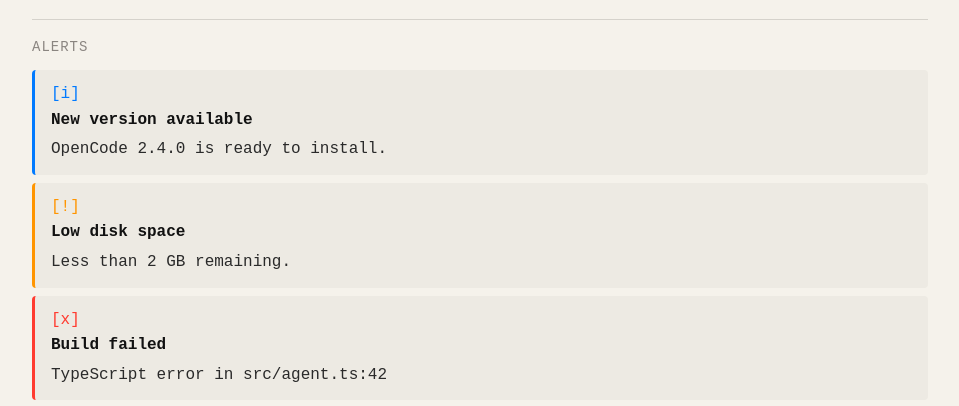
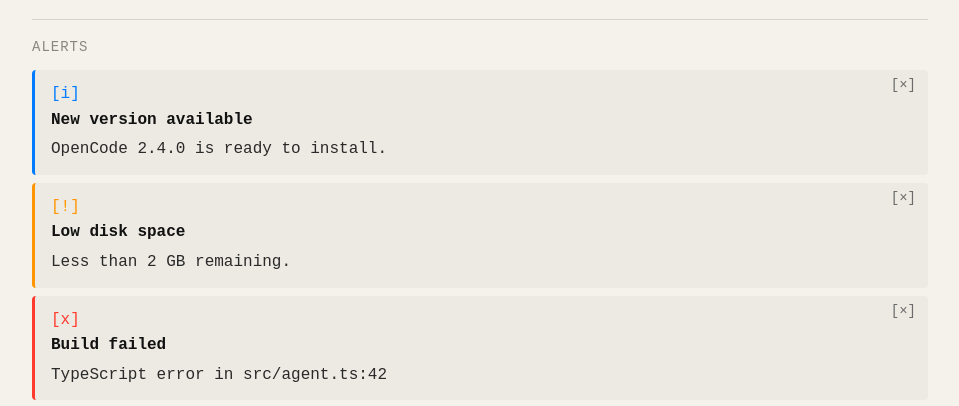
Before and after one commit to ro4dev/tui-components-react, a React (Vite) app: page / in a window 1280 px wide. Shown: the part 351-757 px from the top of the page, without its empty margins (160-1119 px from the left). Built offline with nearby package versions, Linux system fonts and the light colour scheme.

Commit message:
add internal dismiss state to Alert component

```diff
--- a/src/components/alert/Alert.tsx
+++ b/src/components/alert/Alert.tsx
@@ -19,10 +19,14 @@ const icons: Record<AlertType, string> = {
 
 export function Alert({ type, title, children, onDismiss, inline }: AlertProps) {
   const [removing, setRemoving] = useState(false);
+  const [visible, setVisible] = useState(true);
 
   const handleDismiss = () => {
     setRemoving(true);
-    setTimeout(() => onDismiss?.(), 300);
+    setTimeout(() => {
+      setVisible(false);
+      onDismiss?.();
+    }, 300);
   };
 
   const cls = [
@@ -32,9 +36,11 @@ export function Alert({ type, title, children, onDismiss, inline }: AlertProps)
     removing ? 'removing' : '',
   ].filter(Boolean).join(' ');
 
+  if (!visible) return null;
+
   return (
     <div className={cls}>
-      {!inline && onDismiss && (
+      {!inline && (
         <button className="alert__close" onClick={handleDismiss}>[×]</button>
       )}
       <span className="alert__icon">{icons[type]}</span>
```
